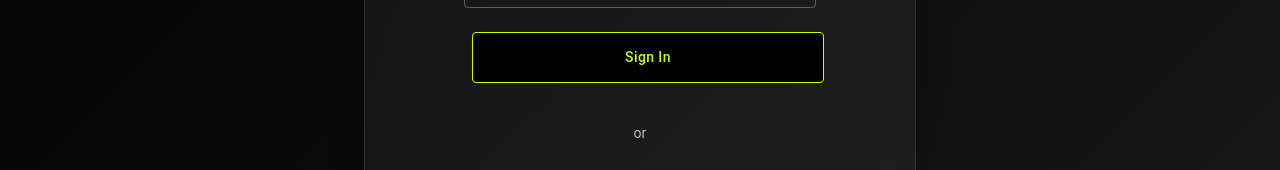
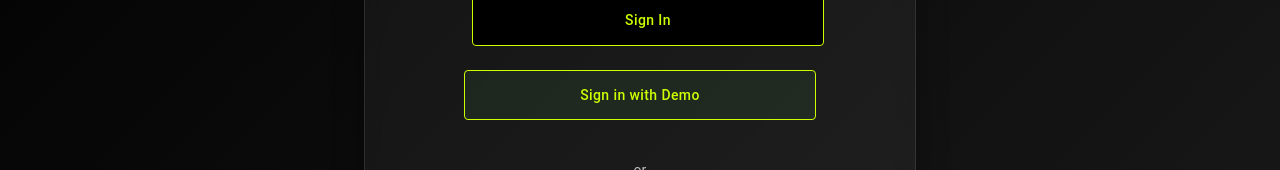
Before and after one commit to ahmad-kashkoush/trading-app, a Next.js app in the folder frontend/: page /login in a window 1280 px wide. Shown: the part 418-588 px from the top of the page. Built offline with nearby package versions, Linux system fonts and the light colour scheme; no server answers.

Commit message:
feat: add demo login account

```diff
--- a/frontend/src/app/(auth)/login/LoginForm.tsx
+++ b/frontend/src/app/(auth)/login/LoginForm.tsx
@@ -62,6 +62,37 @@ const LoginForm: React.FC<LoginFormProps> = ({ onSuccess, onError }) => {
       }
     } catch (err) {
       const errorMessage = 'An error occurred during login';
+      setError(errorMessage);
+      onError?.(errorMessage);
+    } finally {
+      setIsLoading(false);
+    }
+  };
+
+  const handleDemoLogin = async () => {
+    setIsLoading(true);
+    setError('');
+
+    try {
+      const result = await signIn('credentials', {
+        username: 'demo',
+        password: 'demo123',
+        redirect: false, // Handle redirect manually
+      });
+
+      if (result?.error) {
+        setError('Demo login failed');
+        onError?.('Demo login failed');
+      } else if (result?.ok) {
+        // Get the session to verify login
+        const session = await getSession();
+        if (session) {
+          onSuccess?.();
+          router.push('/dashboard'); // Force redirect to dashboard
+        }
+      }
+    } catch (err) {
+      const errorMessage = 'Demo login failed';
       setError(errorMessage);
       onError?.(errorMessage);
     } finally {
@@ -177,6 +208,16 @@ const LoginForm: React.FC<LoginFormProps> = ({ onSuccess, onError }) => {
         {isLoading ? <CircularProgress size={24} color="inherit" /> : 'Sign In'}
       </ThemeButton>
 
+      <ThemeButton
+        variant="secondary"
+        fullWidth
+        onClick={handleDemoLogin}
+        disabled={isLoading}
+        sx={{ py: 1.5, backgroundColor: 'rgba(76, 175, 80, 0.1)', '&:hover': { backgroundColor: 'rgba(76, 175, 80, 0.2)' } }}
+      >
+        {isLoading ? <CircularProgress size={24} color="inherit" /> : 'Sign in with Demo'}
+      </ThemeButton>
+
       <Box sx={{ textAlign: 'center', my: 2 }}>
         <Typography variant="body2" color="rgba(255,255,255,0.7)">
           or
--- a/frontend/src/app/api/auth/[...nextauth]/route.ts
+++ b/frontend/src/app/api/auth/[...nextauth]/route.ts
@@ -111,6 +111,18 @@ const options: NextAuthOptions = {
             },
             async authorize(credentials) {
                 try {
+                    // Handle demo login specially
+                    if (credentials?.username === 'demo' && credentials?.password === 'demo123') {
+                        return {
+                            id: 'demo_user_id',
+                            name: 'Demo User',
+                            email: 'demo@example.com',
+                            role: 'user',
+                            isVerified: true,
+                            backendToken: 'demo_token',
+                        };
+                    }
+
                     // Call our backend login API
                     const response = await fetch("http://localhost:5000/api/user/login", {
                         method: "POST",
```
